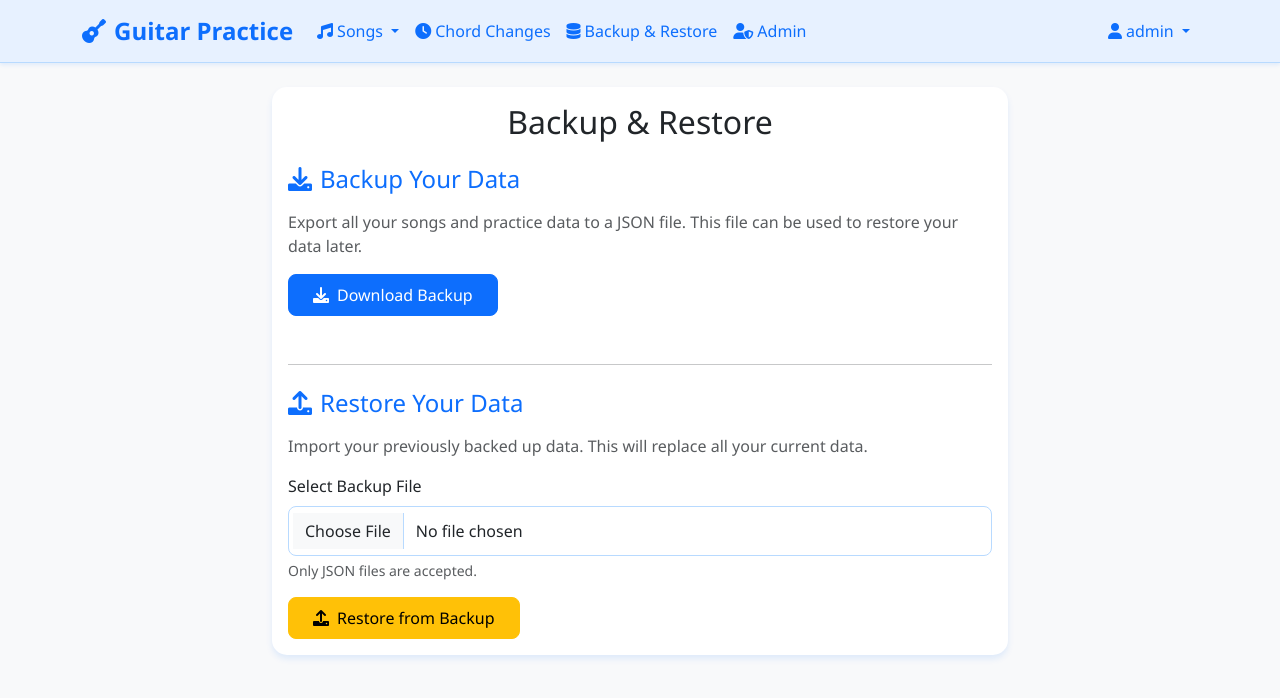
After one commit to stevencoutts/guitar-webapp, a Flask app: page /backup in a window 1280 px wide. The commit adds this page. Shown: the top 698 px of the page. Run offline with Flask 3, Linux system fonts and the light colour scheme; a user stored in the database is signed in; some libraries are stand-ins or nearby versions.

Commit message:
Initial Backup functionality

```diff
--- a/app.py
+++ b/app.py
@@ -1,4 +1,4 @@
-from flask import Flask, render_template, request, redirect, url_for, flash, jsonify
+from flask import Flask, render_template, request, redirect, url_for, flash, jsonify, send_file
 from flask_sqlalchemy import SQLAlchemy
 from flask_login import LoginManager, UserMixin, login_user, login_required, logout_user, current_user
 from flask_migrate import Migrate
@@ -8,6 +8,9 @@ import os
 import re
 from datetime import datetime
 from flask_wtf.csrf import CSRFProtect
+import json
+from io import StringIO
+from werkzeug.utils import secure_filename
 
 # Load environment variables from .env file
 load_dotenv()
@@ -43,6 +46,7 @@ migrate = Migrate(app, db)
 login_manager = LoginManager()
 login_manager.init_app(app)
 login_manager.login_view = 'login'
+csrf = CSRFProtect(app)  # Initialize CSRF protection
 
 # Add datetime filter
 @app.template_filter('datetime')
@@ -489,6 +493,102 @@ def chord_changes():
 
     return render_template('chord_changes.html', records=records, best_scores=best_scores, predefined_pairs=predefined_pairs)
 
+@app.route('/backup', methods=['GET', 'POST'])
+@login_required
+def backup():
+    if request.method == 'POST':
+        action = request.form.get('action')
+
+        if action == 'backup':
+            # Get all user's songs
+            songs = Song.query.filter_by(user_id=current_user.id).all()
+
+            # Create backup data
+            backup_data = {
+                'user': {
+                    'username': current_user.username,
+                    'email': current_user.email,
+                    'created_at': current_user.created_at.isoformat()
+                },
+                'songs': [{
+                    'title': song.title,
+                    'artist': song.artist,
+                    'time_signature': song.time_signature,
+                    'bpm': song.bpm,
+                    'chord_progression': song.chord_progression,
+                    'strumming_pattern': song.strumming_pattern,
+                    'notes': song.notes,
+                    'created_at': song.created_at.isoformat(),
+                    'updated_at': song.updated_at.isoformat()
+                } for song in songs]
+            }
+
+            # Create response with JSON data
+            output = StringIO()
+            json.dump(backup_data, output, indent=2)
+            output.seek(0)
+
+            # Generate filename with timestamp
+            timestamp = datetime.now().strftime('%Y%m%d_%H%M%S')
+            filename = f'guitar_practice_backup_{timestamp}.json'
+
+            return send_file(
+                StringIO(output.getvalue()),
+                mimetype='application/json',
+                as_attachment=True,
+                download_name=filename
+            )
+
+        elif action == 'restore':
+            if 'backup_file' not in request.files:
+                flash('No file uploaded', 'error')
+                return redirect(url_for('backup'))
+
+            file = request.files['backup_file']
+            if file.filename == '':
+                flash('No file selected', 'error')
+                return redirect(url_for('backup'))
+
+            if not file.filename.endswith('.json'):
+                flash('Invalid file type. Please upload a JSON file.', 'error')
+                return redirect(url_for('backup'))
+
+            try:
+                # Read and parse JSON data
+                backup_data = json.load(file)
+
+                # Validate backup data structure
+                if not isinstance(backup_data, dict) or 'songs' not in backup_data:
+                    raise ValueError('Invalid backup file format')
+
+                # Delete existing songs
+                Song.query.filter_by(user_id=current_user.id).delete()
+
+                # Restore songs
+                for song_data in backup_data['songs']:
+                    song = Song(
+                        title=song_data['title'],
+                        artist=song_data.get('artist'),
+                        time_signature=song_data['time_signature'],
+                        bpm=song_data['bpm'],
+                        chord_progression=song_data['chord_progression'],
+                        strumming_pattern=song_data['strumming_pattern'],
+                        notes=song_data.get('notes'),
+                        user_id=current_user.id
+                    )
+                    db.session.add(song)
+
+                db.session.commit()
+                flash('Backup restored successfully', 'success')
+
+            except Exception as e:
+                db.session.rollback()
+                flash(f'Error restoring backup: {str(e)}', 'error')
+
+            return redirect(url_for('backup'))
+
+    return render_template('backup.html')
+
 if __name__ == '__main__':
     with app.app_context():
         db.create_all()
--- /dev/null
+++ b/templates/backup.html
@@ -0,0 +1,63 @@
+{% extends "base.html" %}
+
+{% block content %}
+<div class="row justify-content-center">
+    <div class="col-md-8">
+        <div class="card">
+            <div class="card-body">
+                <h2 class="card-title text-center mb-4">Backup & Restore</h2>
+
+                <!-- Backup Section -->
+                <div class="mb-5">
+                    <h4 class="text-primary mb-3">
+                        <i class="fas fa-download me-2"></i>Backup Your Data
+                    </h4>
+                    <p class="text-muted mb-3">
+                        Export all your songs and practice data to a JSON file. This file can be used to restore your data later.
+                    </p>
+                    <form method="POST" action="{{ url_for('backup') }}">
+                        <input type="hidden" name="csrf_token" value="{{ csrf_token() }}">
+                        <button type="submit" name="action" value="backup" class="btn btn-primary">
+                            <i class="fas fa-download me-2"></i>Download Backup
+                        </button>
+                    </form>
+                </div>
+
+                <hr class="my-4">
+
+                <!-- Restore Section -->
+                <div>
+                    <h4 class="text-primary mb-3">
+                        <i class="fas fa-upload me-2"></i>Restore Your Data
+                    </h4>
+                    <p class="text-muted mb-3">
+                        Import your previously backed up data. This will replace all your current data.
+                    </p>
+                    <form method="POST" action="{{ url_for('backup') }}" enctype="multipart/form-data">
+                        <input type="hidden" name="csrf_token" value="{{ csrf_token() }}">
+                        <div class="mb-3">
+                            <label for="backup_file" class="form-label">Select Backup File</label>
+                            <input type="file" class="form-control" id="backup_file" name="backup_file" accept=".json" required>
+                            <div class="form-text">Only JSON files are accepted.</div>
+                        </div>
+                        <button type="submit" name="action" value="restore" class="btn btn-warning" onclick="return confirm('This will replace all your current data. Are you sure you want to continue?')">
+                            <i class="fas fa-upload me-2"></i>Restore from Backup
+                        </button>
+                    </form>
+                </div>
+
+                {% if messages %}
+                    <div class="mt-4">
+                        {% for message in messages %}
+                            <div class="alert alert-{{ message.type }} alert-dismissible fade show" role="alert">
+                                {{ message.text }}
+                                <button type="button" class="btn-close" data-bs-dismiss="alert"></button>
+                            </div>
+                        {% endfor %}
+                    </div>
+                {% endif %}
+            </div>
+        </div>
+    </div>
+</div>
+{% endblock %}
--- a/templates/base.html
+++ b/templates/base.html
@@ -1,4 +1,3 @@
-
 <!DOCTYPE html>
 <html lang="en">
 <head>
@@ -194,6 +193,11 @@
                                 <i class="fas fa-clock me-1"></i>Chord Changes
                             </a>
                         </li>
+                        <li class="nav-item">
+                            <a class="nav-link" href="{{ url_for('backup') }}">
+                                <i class="fas fa-database me-1"></i>Backup & Restore
+                            </a>
+                        </li>
                         {% if current_user.is_admin %}
                             <li class="nav-item">
                                 <a class="nav-link" href="{{ url_for('admin') }}">
@@ -211,7 +215,7 @@
                             </a>
                             <ul class="dropdown-menu dropdown-menu-end">
                                 <li><a class="dropdown-item" href="{{ url_for('account') }}">
-                                    <i class="fas fa-cog me-2"></i>My Account
+                                    <i class="fas fa-cog me-2"></i>Account Settings
                                 </a></li>
                                 <li><hr class="dropdown-divider"></li>
                                 <li><a class="dropdown-item" href="{{ url_for('logout') }}">
```
